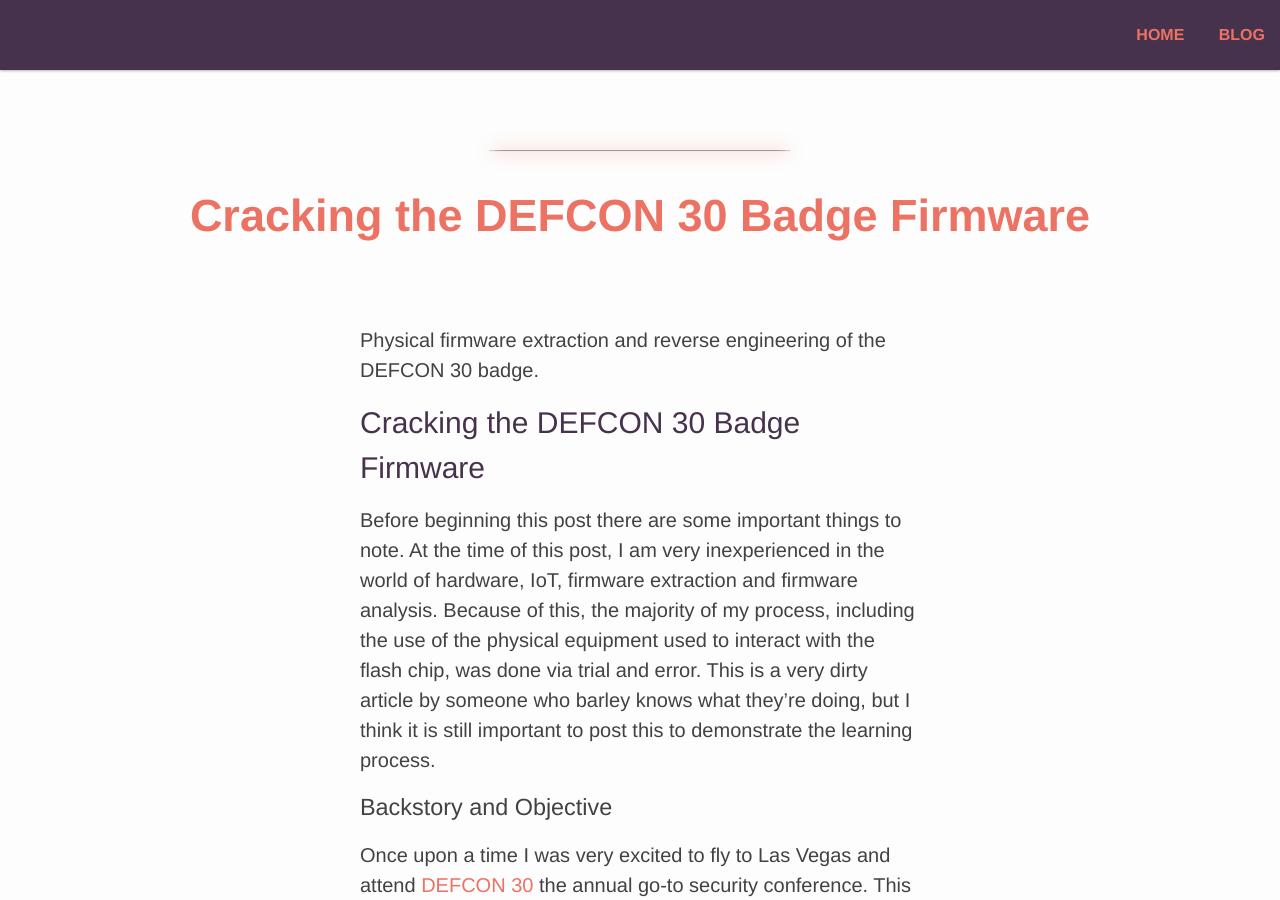
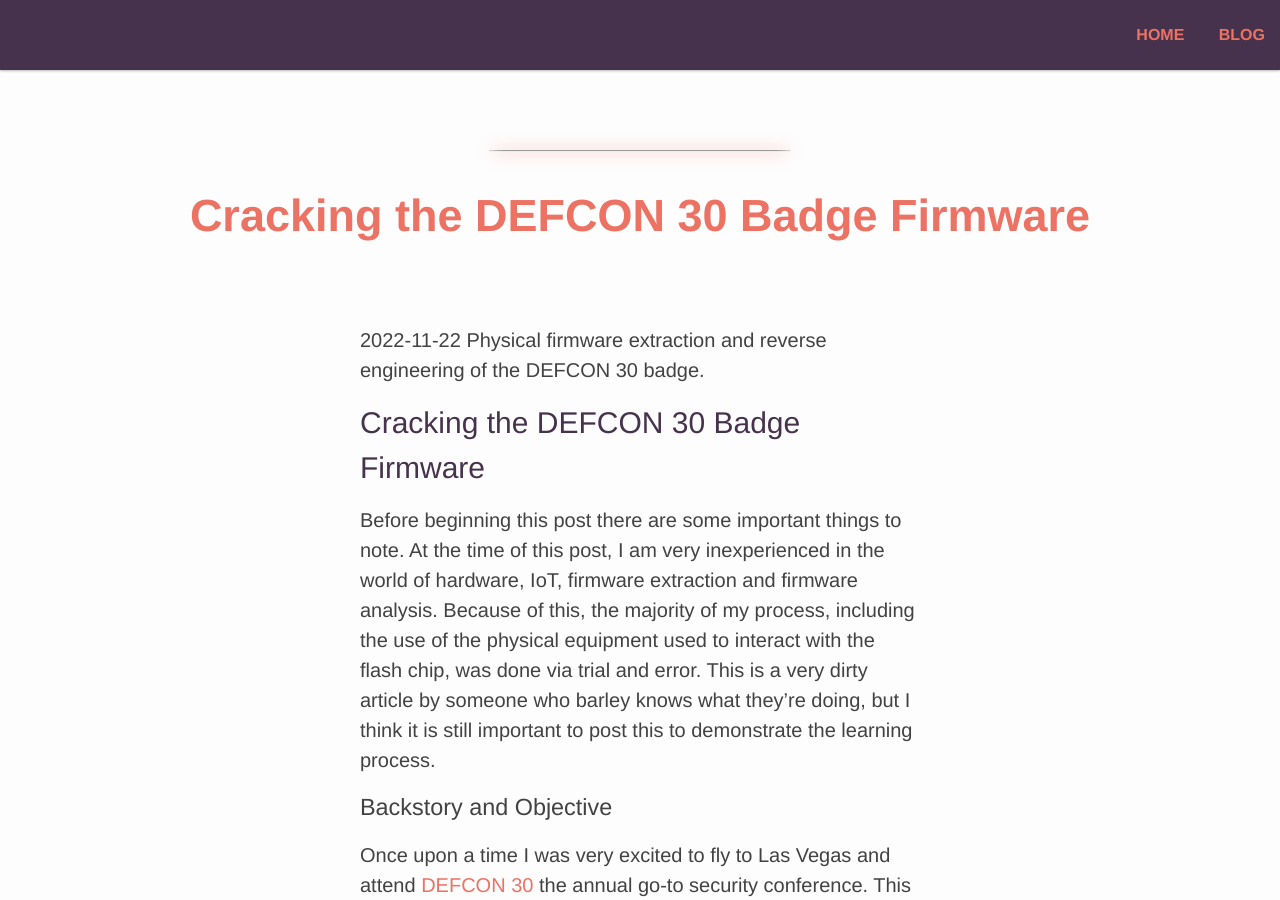
Before and after one commit to elbee-cyber/old.elbee-cyber.github.io, a Jekyll site: the page built from _posts/2022-11-22-Cracking-the-Defcon-30-Badge-Firmware.md, in a window 1280 px wide and 900 px high. Built offline with Jekyll 4.4.1, drawn with Linux system fonts in a browser that asks for light colours.

Commit message:
Update 2022-11-22-Cracking-the-Defcon-30-Badge-Firmware.md

```diff
--- a/_posts/2022-11-22-Cracking-the-Defcon-30-Badge-Firmware.md
+++ b/_posts/2022-11-22-Cracking-the-Defcon-30-Badge-Firmware.md
@@ -2,7 +2,7 @@
 layout: post
 title: Cracking the DEFCON 30 Badge Firmware
 ---
-
+2022-11-22
 Physical firmware extraction and reverse engineering of the DEFCON 30 badge.
 
 ## Cracking the DEFCON 30 Badge Firmware
```
